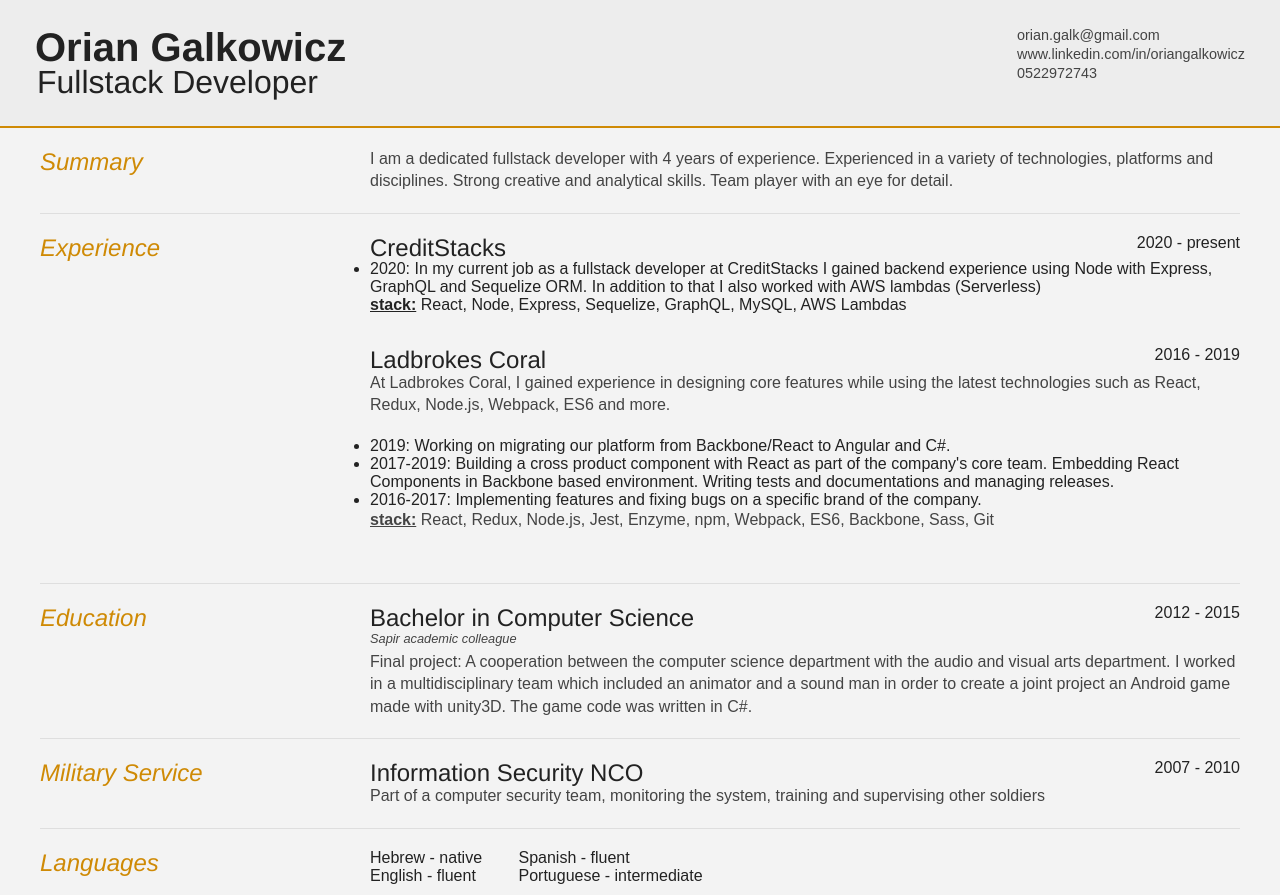
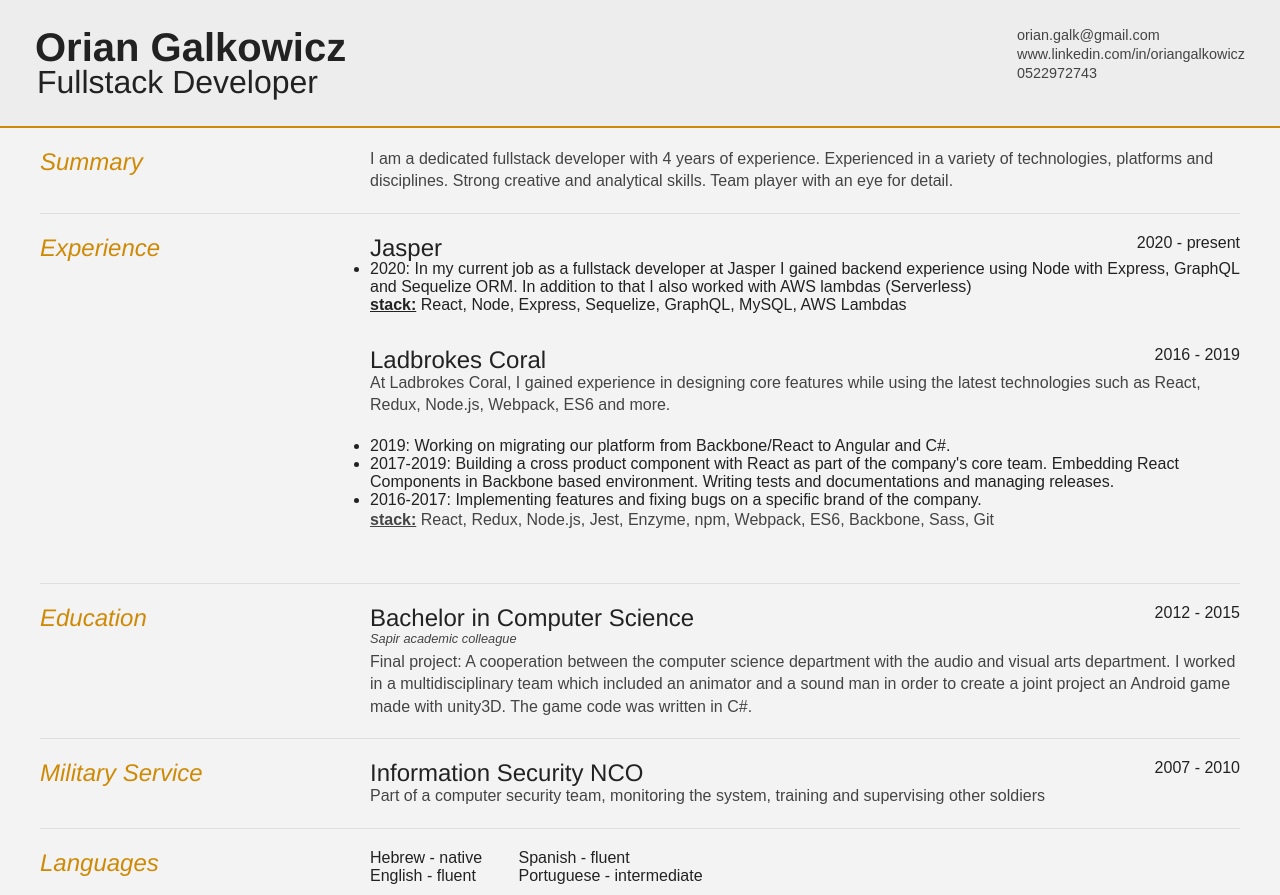
Before and after one commit to galkowicz/cv, a plain HTML site: page index.html in a window 1280 px wide. Drawn offline with Linux system fonts and the light colour scheme; a web font is replaced by a local one.

Commit message:
Rename CreditStacks to Jasper

```diff
--- a/index.html
+++ b/index.html
@@ -74,14 +74,14 @@
           <div class="sectionContent">
             <article>
               <div class="job">
-                <h2 class="content-header">CreditStacks</h2>
+                <h2 class="content-header">Jasper</h2>
 
                 <h3 class="years">2020 - present</h3>
                 <div>
                   <ul>
                     <li>
                       2020: In my current job as a fullstack developer at
-                      CreditStacks I gained backend experience using Node with
+                      Jasper I gained backend experience using Node with
                       Express, GraphQL and Sequelize ORM. In addition to that I
                       also worked with AWS lambdas (Serverless)
                     </li>
```
